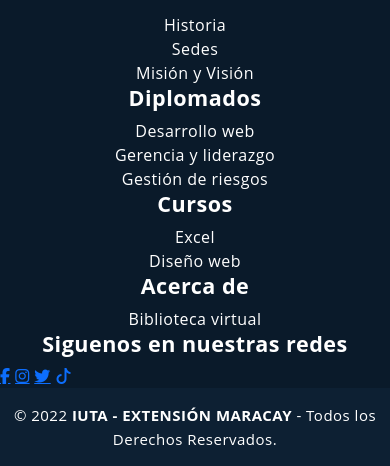
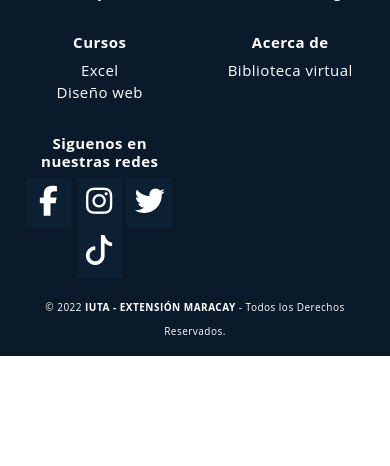
Before and after one commit to adrianaraque/tec, a PHP site: page / in a window 390 px wide; the page is wider, and only the part inside the window is pictured. Shown: the part 3072-3538 px from the top of that part. After the commit the page ends 3428 px from the top of that part, so only its background shows below. Run offline with PHP 8.4, Linux system fonts and the light colour scheme; some libraries are stand-ins or nearby versions.

Commit message:
Update main.css

```diff
--- a/iuta_webpage/css/main.css
+++ b/iuta_webpage/css/main.css
@@ -305,49 +307,65 @@
 .pie-pagina .grupo-1 .box figure img{
     width: 250px;
 }
-.pie-pagina .grupo-1 .box h2{
+
+.pie-pagina .grupo-3 {
+    width: 100%;
+    max-width: 1200px;
+    margin: auto;
+    text-align: center;
+    display: grid;
+    grid-template-columns: repeat(5, 1fr);
+    grid-gap:5px;
+    padding: 0px 0px 20px;
+
+}
+
+.pie-pagina .grupo-3 .box h2{
     color: #fff;
     margin-bottom: 25px;
     font-size: 20px;
     cursor: pointer;
 }
-.pie-pagina .grupo-1 .box p{
+.pie-pagina .grupo-3 .box p{
     color: #efefef;
     margin-bottom: 10px;
 }
-.pie-pagina .grupo-1 .red-social a{
+.pie-pagina .grupo-3 .red-social a{
     display: inline-block;
     text-decoration: none;
     width: 45px;
-    height: 45px;
+    height: 50px;
+    font-size: 30px;
     line-height: 45px;
     color: #fff;
-    margin-right: 10px;
+    margin-right: 1px;
     background-color: #0d2033;
     text-align: center;
     transition: all 300ms ease;
 }
-.pie-pagina .grupo-1 .red-social a:hover{
+.pie-pagina .grupo-3 .red-social a:hover{
     color: #fdc93b;
 }
 .pie-pagina .grupo-2{
-    background-color: #0d2033;
-    padding: 15px 10px;
+    background-color: #0a1a2a;
+    padding: 15px;
     text-align: center;
     color: #fff;
 }
 .pie-pagina .grupo-2 small{
-    font-size: 15px;
+    font-size: 10px;
 }
+
 @media screen and (max-width:800px){
-    .pie-pagina .grupo-1{
+    .pie-pagina .grupo-3{
         width: 90%;
-        grid-template-columns: repeat(1, 1fr);
+        grid-template-columns: repeat(2, 1fr);
         grid-gap:30px;
-        padding: 35px 0px;
+        padding: 0px 0px;
 
-    }
-    .title {
+}
+
+.title {
         font-size: 30px;
     }
 }
@@ -356,6 +374,7 @@
     color: #fff;
     text-align: center;
     cursor: pointer;
+    font-size: 15px;
 }
 
 .box li:hover {
@@ -367,5 +386,6 @@
     color: #fff;
     text-align: center;
     cursor: pointer;
+    font-size: 15px;
 
 }
```
Also changed, not shown: other parts of iuta_webpage/css/main.css (+15 -13 lines).
